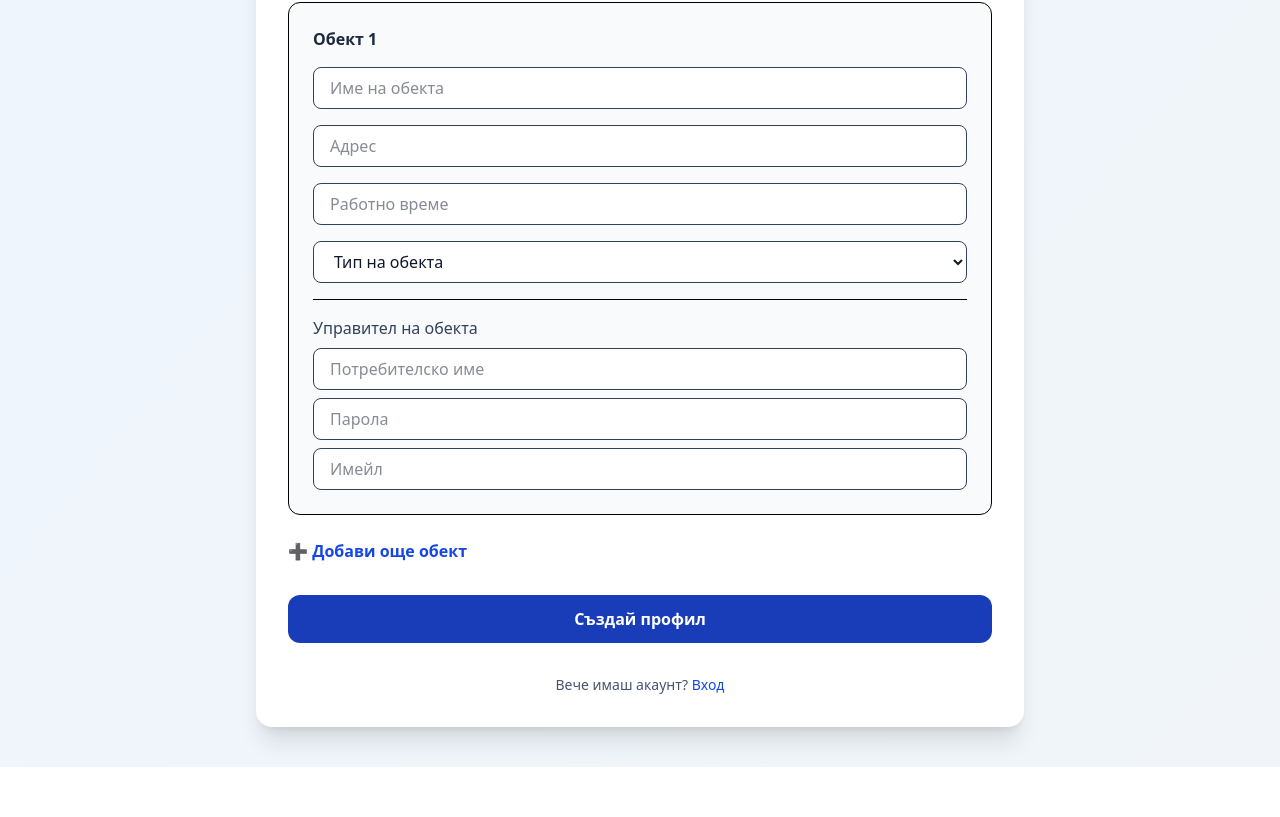
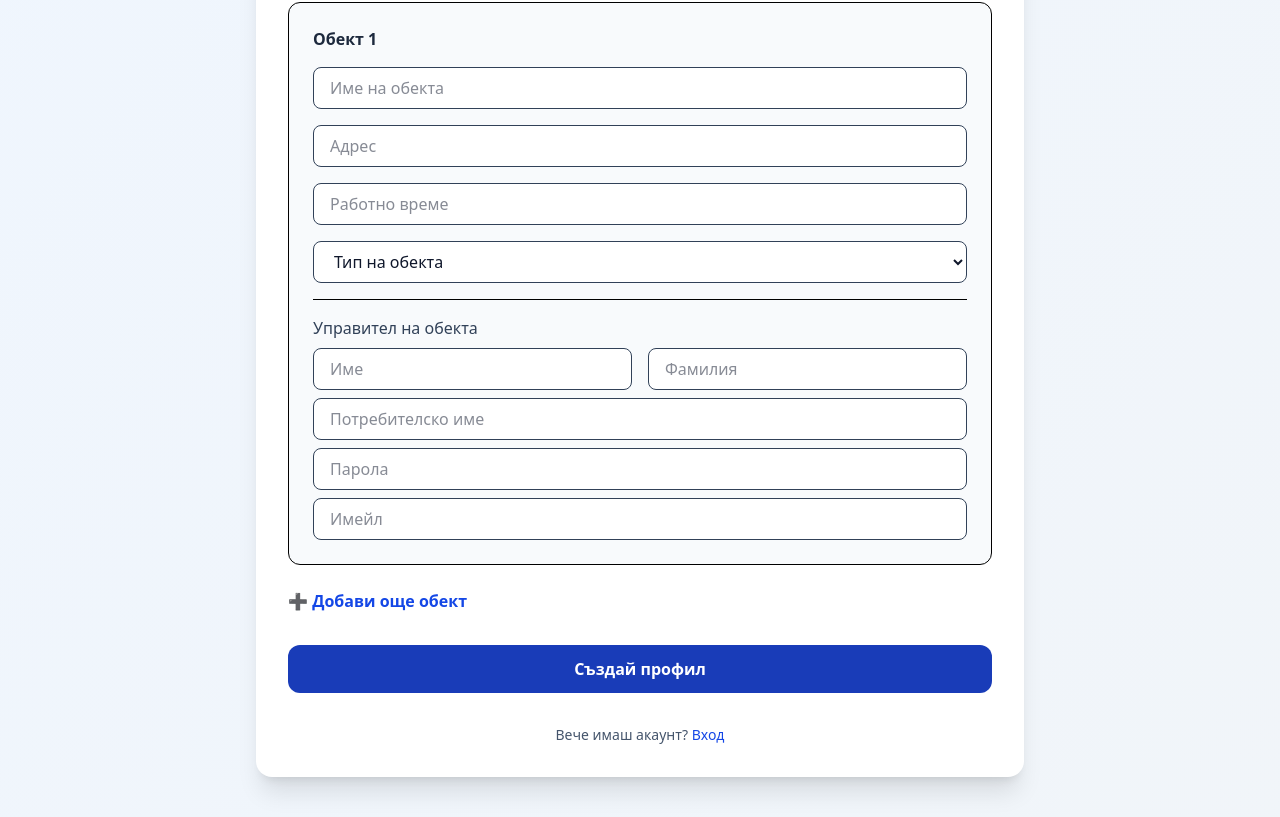
Before and after one commit to lyubomir08/easyhaccp, a React app in the folder frontend/: page /sign-up in a window 1280 px wide. Shown: the part 883-1700 px from the top of the page. Before the commit the page ends 1650 px from the top, so only its background shows below. Built offline with nearby package versions, Linux system fonts and the light colour scheme; no server answers; the HTML template or start-up script is replaced by a standard one.

Commit message:
add name for managers

```diff
--- a/frontend/src/components/auth/register/Register.jsx
+++ b/frontend/src/components/auth/register/Register.jsx
@@ -239,6 +239,28 @@ export default function Register() {
                                     Управител на обекта
                                 </p>
 
+                                <div className="grid grid-cols-1 md:grid-cols-2 gap-4">
+                                    <input
+                                        placeholder="Име"
+                                        value={obj.molFirstName}
+                                        onChange={e =>
+                                            onObjectChange(index, "molFirstName", e.target.value)
+                                        }
+                                        className="input"
+                                        required
+                                    />
+
+                                    <input
+                                        placeholder="Фамилия"
+                                        value={obj.molLastName}
+                                        onChange={e =>
+                                            onObjectChange(index, "molLastName", e.target.value)
+                                        }
+                                        className="input"
+                                        required
+                                    />
+                                </div>
+
                                 <input
                                     placeholder="Потребителско име"
                                     value={obj.molUsername}
```
Also changed, not shown: 2 other files (tests, documents, lock files or other folders).
